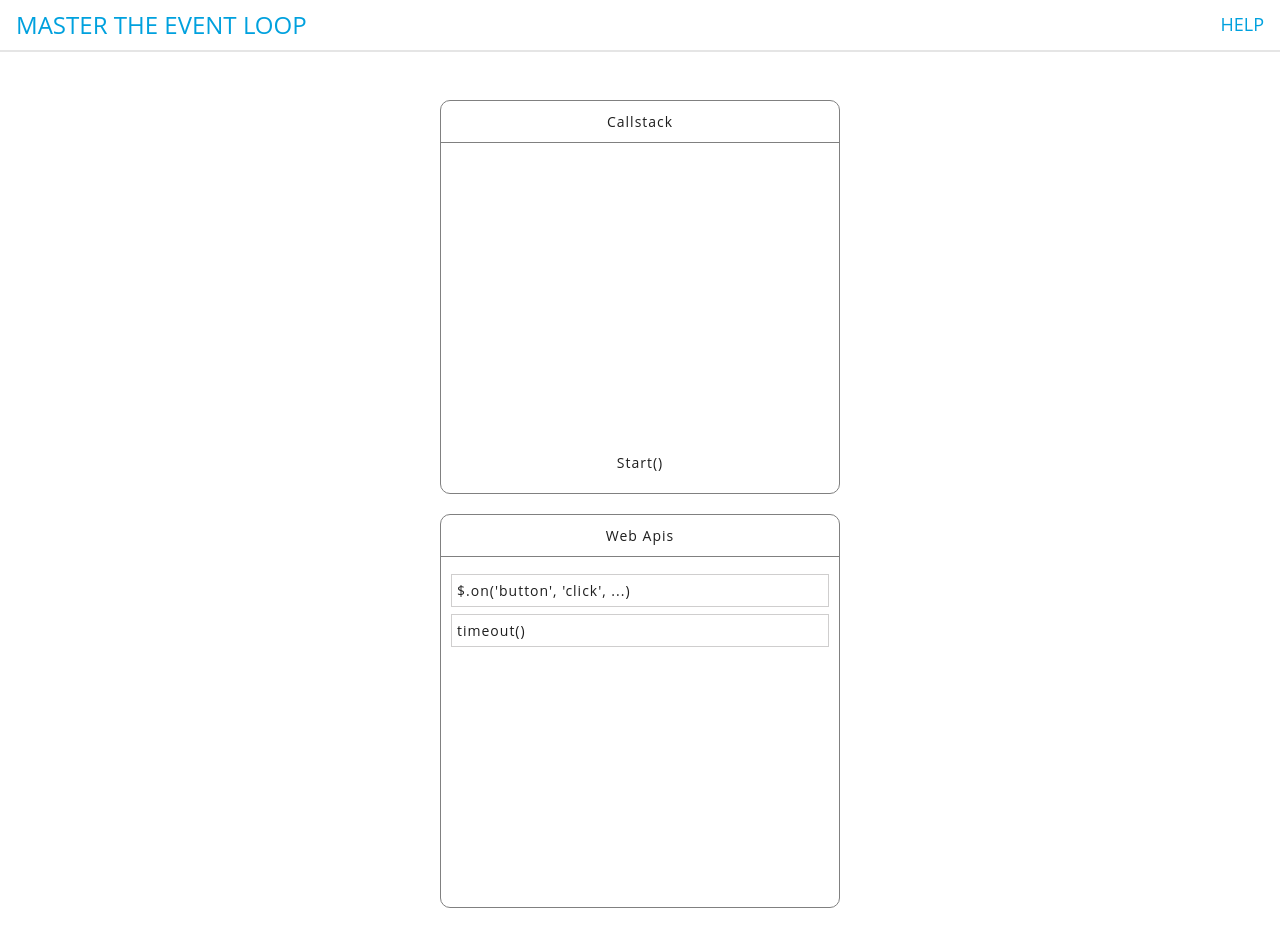
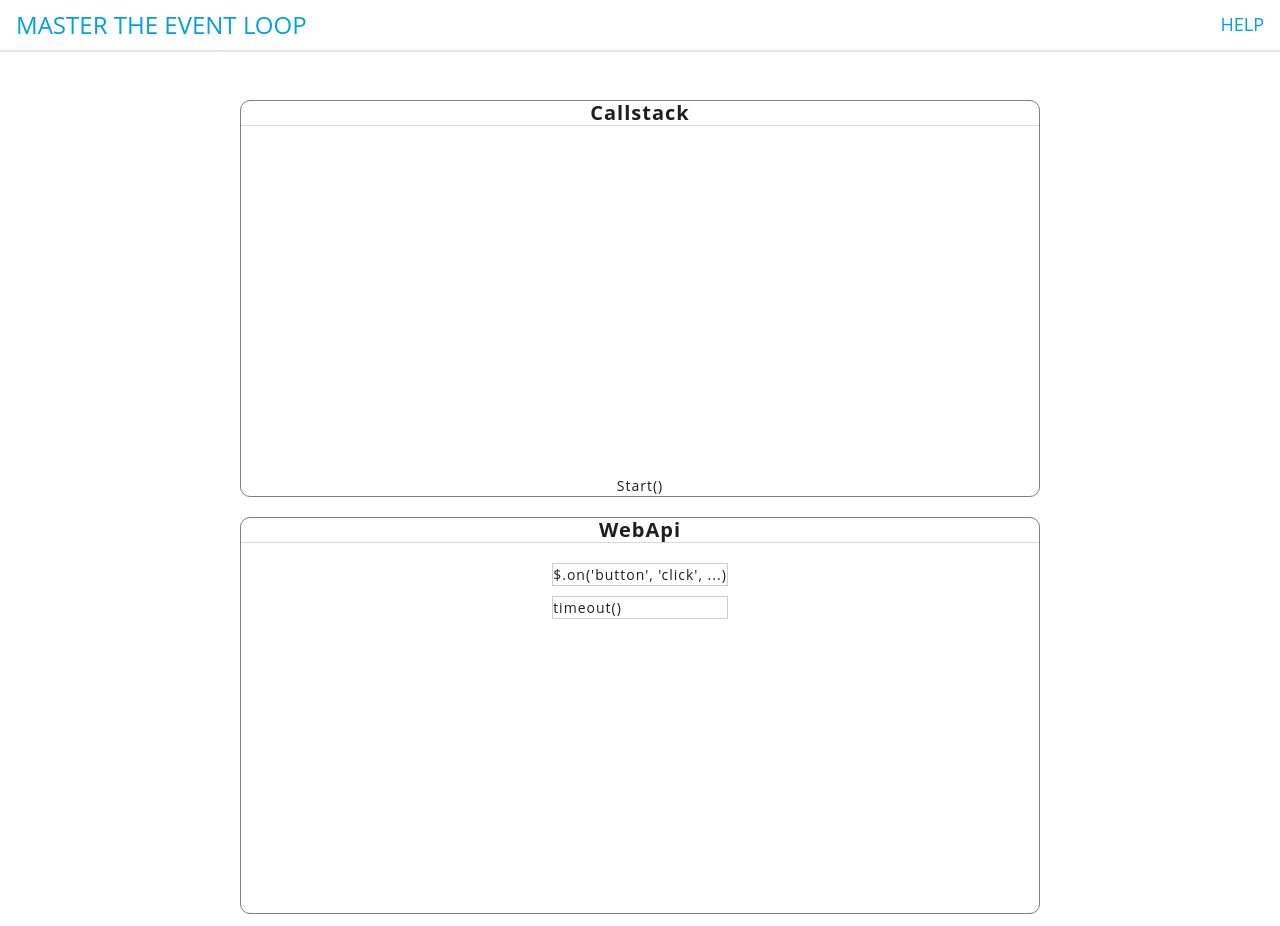
Before and after one commit to Dhaval1403/master-the-event-loop, a React (Create React App) app: page / in a window 1280 px wide. Shown: the top 926 px of the page. Built offline with nearby package versions, Linux system fonts and the light colour scheme.

Commit message:
changes styles callstack and webapi to syled-component

```diff
--- a/src/components/Callstack/Callstack.js
+++ b/src/components/Callstack/Callstack.js
@@ -1,17 +1,33 @@
 import React, { Component } from 'react';
-import './Callstack.styles.css';
+// import './Callstack.styles.css';
+
+import { ListBox, ListTitle } from '../../styles/box';
+import { Box, Flex } from '../../styles/flex';
+import { Span } from '../../styles/text';
 
 class Callstack extends Component {
 	render() {
 		const { callstack } = this.props;
 		return (
-			<div className="call-stack">
-				<div className="title">Callstack</div>
-				<div className="body">
-					<div className="top"></div>
-					<div className="down">Start()</div>
-				</div>
-			</div>
+			// <div className="call-stack">
+			// 	<div className="title">Callstack</div>
+			// 	<div className="body">
+			// 		<div className="top"></div>
+			// 		<div className="down">Start()</div>
+			// 	</div>
+			// </div>
+
+			<ListBox>
+				<Box borderBottom="1px solid rgba(201, 201, 201, 0.685)" textAlign="center">
+					<ListTitle>Callstack</ListTitle>
+				</Box>
+
+				<Box display="flex" height="350px" justifyContent="center" mt="20px">
+					<Flex alignSelf="flex-end">
+						<Span>Start()</Span>
+					</Flex>
+				</Box>
+			</ListBox>
 		);
 	}
 }
--- a/src/components/Console/Console.js
+++ b/src/components/Console/Console.js
@@ -1,10 +1,9 @@
 import React from 'react';
-import './Console.styles.css';
+// import './Console.styles.css';
 
-import { ConsoleStyled } from '../Console/ConsoleStyled';
-
+import { ListBox, ListTitle } from '../../styles/box';
 import { Box } from '../../styles/flex';
-import { Span } from '../../styles/text';
+import { P } from '../../styles/text';
 
 const Console = input => {
 	return (
@@ -20,12 +19,15 @@ const Console = input => {
 		// 	</div>
 		// </div>
 
-		<ConsoleStyled>
-			<Box>
-				<Span>Callback Queue</Span>
-				<Span>Console</Span>
+		<ListBox>
+			<Box borderBottom="1px solid rgba(201, 201, 201, 0.685)" textAlign="center">
+				<ListTitle>Callback Queue | Console |</ListTitle>
 			</Box>
-		</ConsoleStyled>
+
+			<Box height="200px" mt="20px" textAlign="center">
+				<P>Hello World</P>
+			</Box>
+		</ListBox>
 	);
 };
 
--- a/src/components/Console/ConsoleStyled.js
+++ /dev/null
@@ -1,16 +0,0 @@
-import styled, { css } from 'styled-components';
-import { layout, space, typography } from 'styled-system';
-
-import { variable } from '../../styles/variable';
-
-export const ConsoleStyled = styled.div`
-	margin: 20px auto;
-	border: 1px solid grey;
-	width: 800px;
-	border-radius: 10px;
-	background-color: ${variable.colorWhite};
-	font-weight: 400;
-	font-size: 14px;
-	letter-spacing: 1px;
-	line-height: 1.5;
-`;
--- a/src/components/Header/Header.js
+++ b/src/components/Header/Header.js
@@ -10,14 +10,14 @@ import { variable } from '../../styles/variable';
 export const Header = () => {
 	return (
 		<>
-			<HeaderStyled id="header">
+			<HeaderStyled>
 				<Container mx="auto" px={{ d: 4, md: 3 }}>
 					<Flex
 						alignItems="center"
 						display="flex"
 						flexWrap="wrap"
 						justifyContent={{ d: 'flex-end', md: 'space-between' }}
-						minHeight={{ d: variable.headerHeightMobile, md: variable.headerHeight }}
+						minHeight={variable.headerHeight}
 					>
 						<Box mx={{ d: 'auto', md: 0 }} width="auto">
 							<Title4 color="colorBlue">MASTER THE EVENT LOOP</Title4>
--- a/src/components/WebApi/WebApi.js
+++ b/src/components/WebApi/WebApi.js
@@ -1,18 +1,35 @@
 import React from 'react';
 
-import './WebApi.styles.css';
+// import './WebApi.styles.css';
+
+import { ListBox, ListTitle, List, ListItem } from '../../styles/box';
+import { Box } from '../../styles/flex';
 
 const WebApi = input => {
 	return (
-		<div className="web-api">
-			<div className="title">Web Apis</div>
-			<div className="body">
-				<ul>
-					<li>$.on('button', 'click', ...)</li>
-					<li>timeout()</li>
-				</ul>
-			</div>
-		</div>
+		// <div className="web-api">
+		// 	<div className="title">Web Apis</div>
+		// 	<div className="body">
+		// 		<ul>
+		// 			<li>$.on('button', 'click', ...)</li>
+		// 			<li>timeout()</li>
+		// 		</ul>
+		// 	</div>
+		// </div>
+
+		<ListBox>
+			<Box borderBottom="1px solid rgba(201, 201, 201, 0.685)" textAlign="center">
+				<ListTitle>WebApi</ListTitle>
+			</Box>
+
+			<Box display="flex" height="350px" justifyContent="center" mt="20px">
+				<List>
+					<ListItem>$.on('button', 'click', ...)</ListItem>
+
+					<ListItem>timeout()</ListItem>
+				</List>
+			</Box>
+		</ListBox>
 	);
 };
 
--- /dev/null
+++ b/src/styles/box.js
@@ -0,0 +1,30 @@
+import styled from 'styled-components';
+import { space, typography } from 'styled-system';
+
+import { variable } from '../styles/variable';
+
+export const ListBox = styled.div`
+	margin: 20px auto;
+	border: 1px solid grey;
+	width: 800px;
+	border-radius: 10px;
+	background-color: ${variable.colorWhite};
+	font-weight: 400;
+	font-size: 14px;
+	letter-spacing: 1px;
+	line-height: 1.5;
+`;
+
+export const ListTitle = styled.h2`
+	${space};
+	${typography};
+	${({ fontSize }) => fontSize === undefined && 'font-size: 20px'};
+	line-height: 1.2;
+`;
+
+export const List = styled.ul``;
+
+export const ListItem = styled.li`
+	margin-bottom: 10px;
+	border: 1px solid rgb(207, 206, 206);
+`;
```
